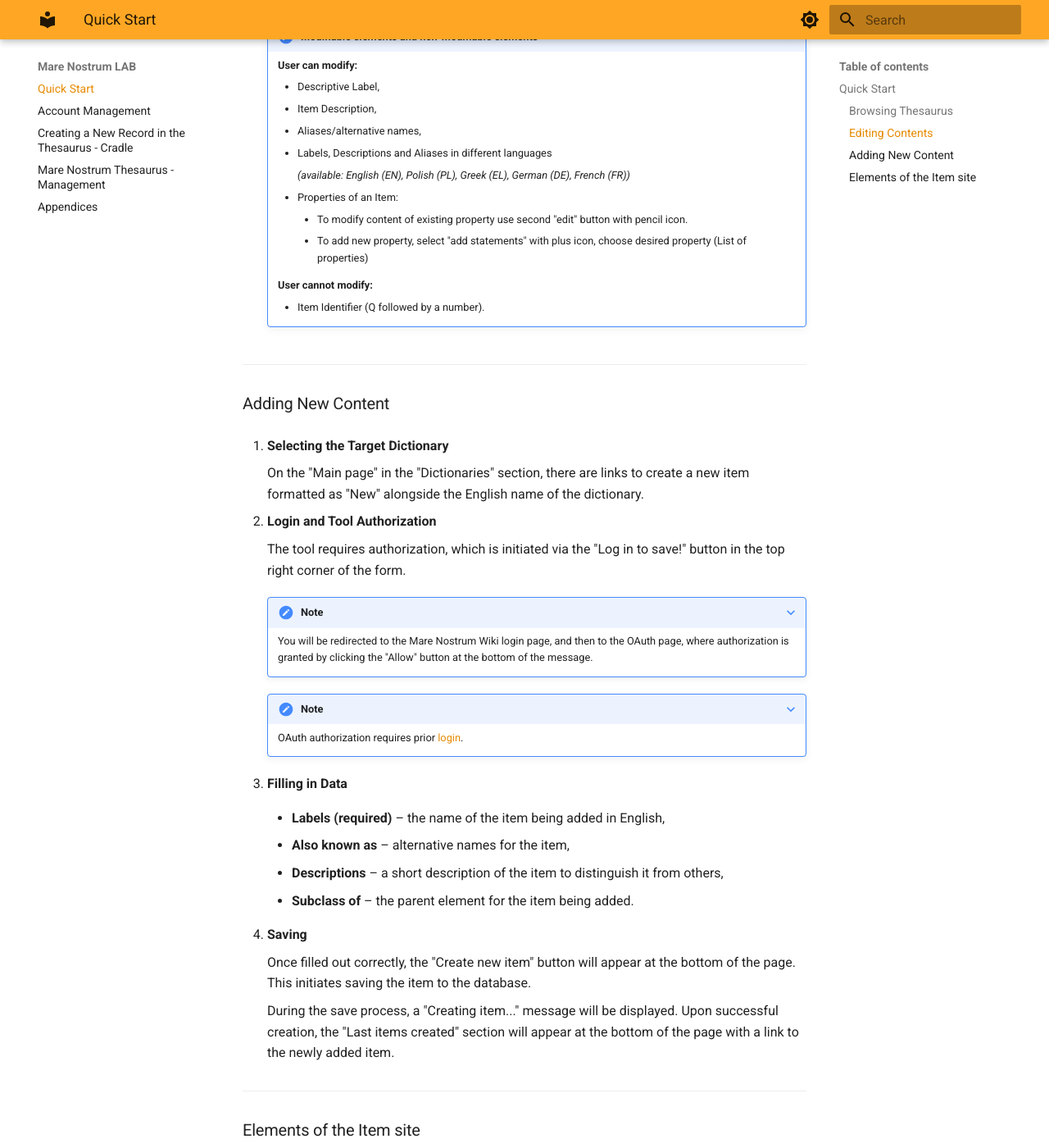
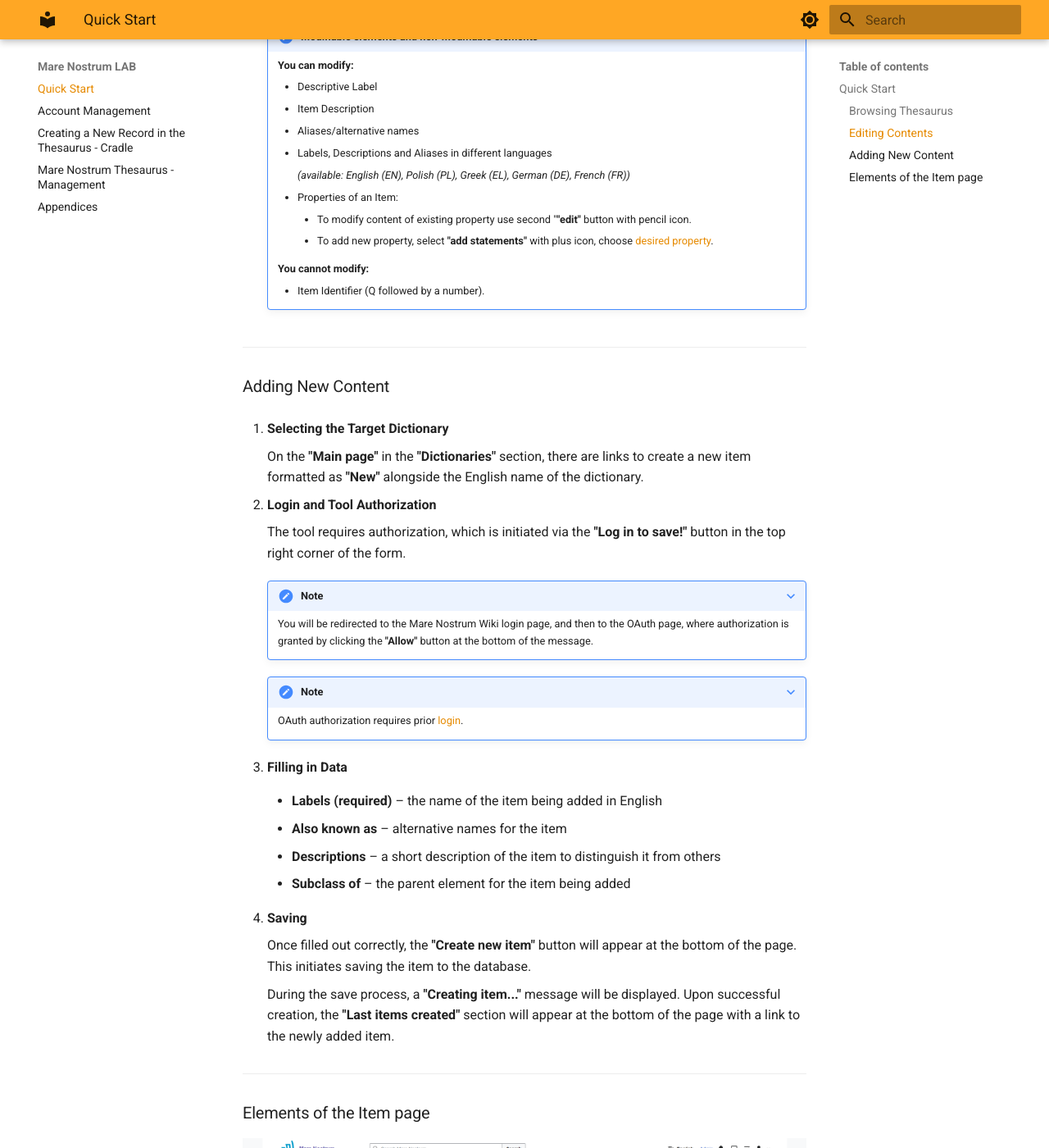
Before and after one commit to Mare-Nostrum-Lab-UJ/Mare-Nostrum-Lab-UJ.github.io, an MkDocs documentation site: the page built from docs/index.md, in a window 1280 px wide and 1400 px high, scrolled down 3555 px. Shown: the whole window at 82% size. Built offline with MkDocs 1.6.1 and Material for MkDocs 9.7.7, drawn with Linux system fonts in a browser that asks for light colours; some of the changed text lies outside the part shown.

```diff
--- a/docs/index.md
+++ b/docs/index.md
@@ -18,7 +18,7 @@ For code repository visit [Mare Nostrum LAB GitHub](https://github.com/Mare-Nost
     ![Navigate to the record](quickstart/navigate-to-record.png)
 
     ???+ note
-        At this point, user can inspect relations between available items.
+        At this point, you can inspect relations between available items.
 
 1. Inspect a record of interest by clicking on the internal blue identifier of a subject.
 
@@ -32,8 +32,8 @@ For code repository visit [Mare Nostrum LAB GitHub](https://github.com/Mare-Nost
 
 ### Editing Contents
 
-1. [Browse Thesaurus](#browsing-thesaurus) for subject.
-1. Click on the "edit" button with pencil icon.
+1. [Browse Thesaurus](#browsing-thesaurus) to find the desired subject.
+1. Click on the **"edit"** button with pencil icon.
 
     ???+ note "Login before editing"
 
@@ -41,31 +41,31 @@ For code repository visit [Mare Nostrum LAB GitHub](https://github.com/Mare-Nost
 
     ![Press edit button](quickstart/press-edit-button.png)
 
-1. Modify contents and press "save" after completing the change.
+1. Modify contents and click **"save"** after completing the change.
 
     ![Modify contents](quickstart/modify-contents.png)
 
-1. Wait for changes to be saved which is indicated by the return of "edit" button.
+1. Wait for changes to be saved which is indicated by the reappearance of the **"edit"** button.
 
     ![Wait for change to be saved](quickstart/wait-for-change-save.png)
 
 
     ???+ note "Modifiable elements and non-modifiable elements"
 
-        **User can modify:**
+        **You can modify:**
 
-        - Descriptive Label,
-        - Item Description,
-        - Aliases/alternative names,
+        - Descriptive Label
+        - Item Description
+        - Aliases/alternative names
         - Labels, Descriptions and Aliases in different languages
 
             _(available: English (EN), Polish (PL), Greek (EL), German (DE), French (FR))_
 
         - Properties of an Item:
-            - To modify content of existing property use second "edit" button with pencil icon.
-            - To add new property, select "add statements" with plus icon, choose desired property (List of properties)
+            - To modify content of existing property use second "**"edit"** button with pencil icon.
+            - To add new property, select **"add statements"** with plus icon, choose [desired property](https://pac.cenagis.edu.pl/wiki/Special:ListProperties).
 
-        **User cannot modify:**
+        **You cannot modify:**
 
         - Item Identifier (Q followed by a number).
 
@@ -74,36 +74,36 @@ For code repository visit [Mare Nostrum LAB GitHub](https://github.com/Mare-Nost
 ### Adding New Content
 1. **Selecting the Target Dictionary**
 
-    On the "Main page" in the "Dictionaries" section, there are links to create a new item formatted as "New" alongside the English name of the dictionary.
+    On the **"Main page"** in the **"Dictionaries"** section, there are links to create a new item formatted as **"New"** alongside the English name of the dictionary.
 
 2. **Login and Tool Authorization**
 
-    The tool requires authorization, which is initiated via the "Log in to save!" button in the top right corner of the form.
+    The tool requires authorization, which is initiated via the **"Log in to save!"** button in the top right corner of the form.
 
     ???+ note
-        You will be redirected to the Mare Nostrum Wiki login page, and then to the OAuth page, where authorization is granted by clicking the "Allow" button at the bottom of the message.
+        You will be redirected to the Mare Nostrum Wiki login page, and then to the OAuth page, where authorization is granted by clicking the **"Allow"** button at the bottom of the message.
 
     ???+ note
         OAuth authorization requires prior [login](account-management.md/#logging-in-to-the-account).
 
 3. **Filling in Data**
 
-    - **Labels (required)** – the name of the item being added in English,
+    - **Labels (required)** – the name of the item being added in English
 
-    - **Also known as** – alternative names for the item,
+    - **Also known as** – alternative names for the item
 
-    - **Descriptions** – a short description of the item to distinguish it from others,
+    - **Descriptions** – a short description of the item to distinguish it from others
 
-    - **Subclass of** – the parent element for the item being added.
+    - **Subclass of** – the parent element for the item being added
 
 4. **Saving**
 
-    Once filled out correctly, the "Create new item" button will appear at the bottom of the page. This initiates saving the item to the database.
+    Once filled out correctly, the **"Create new item"** button will appear at the bottom of the page. This initiates saving the item to the database.
 
-    During the save process, a "Creating item..." message will be displayed. Upon successful creation, the "Last items created" section will appear at the bottom of the page with a link to the newly added item.
+    During the save process, a **"Creating item..."** message will be displayed. Upon successful creation, the **"Last items created"** section will appear at the bottom of the page with a link to the newly added item.
 
 ---
 
-### Elements of the Item site
+### Elements of the Item page
 
-![alt text](quickstart/elements-of-site.png)
+![alt text](quickstart/elements-of-page.png)
```
Also changed, not shown: other parts of docs/index.md (+1 -1 lines), docs/account-management.md (+9 -9 lines), docs/appendices.md (+1 -1 lines), docs/mare-nostrum-thesaurus.md (+31 -31 lines), docs/mare-nostrum-thesaurus/inspect-item.png, docs/quickstart/elements-of-page.png (renamed from docs/quickstart/elements-of-site.png).
